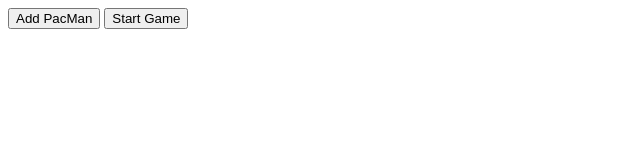
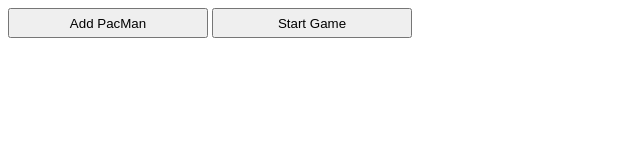
Before and after one commit to russellpropert/PacMen-Exercise, a plain HTML site: page index.html in a window 1280 px wide. Shown: the whole page, without its empty margins (0-640 px from the left). Drawn offline with Linux system fonts and the light colour scheme.

Commit message:
Fixing button styling.

```diff
--- a/index.html
+++ b/index.html
@@ -7,8 +7,8 @@
 
 <body>
     <div id='game'>
-        <button onclick='makeOne()' width='200' height='30' color='black'>Add PacMan</button>
-        <button onclick='update()' width='200' height='30' color='black'>Start Game</button>
+        <button onclick='makeOne()' style="width: 200; height: 30; color: black">Add PacMan</button>
+        <button onclick='update()' style="width: 200; height: 30; color: black">Start Game</button>
     </div>
 </body>
 
```
